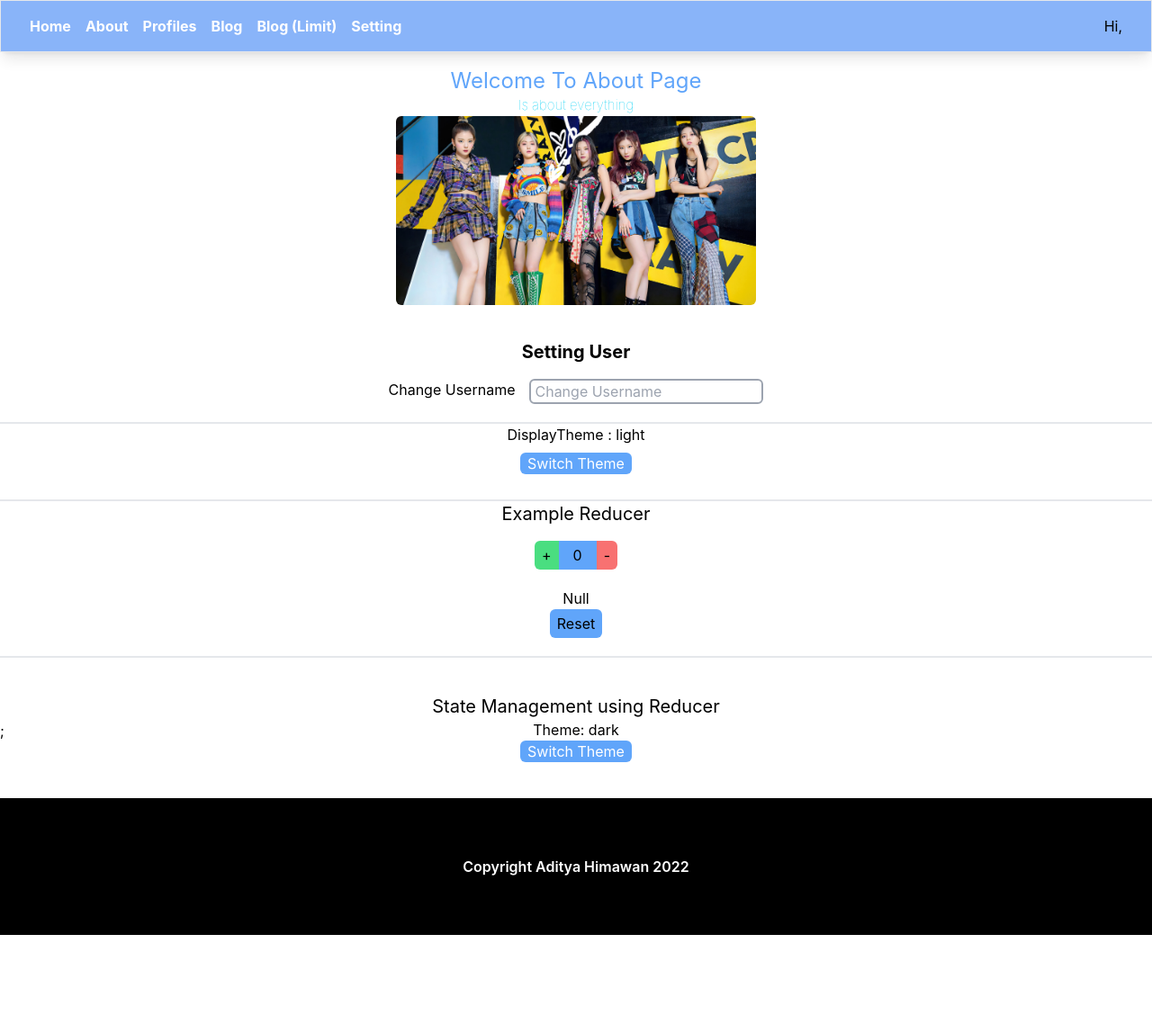
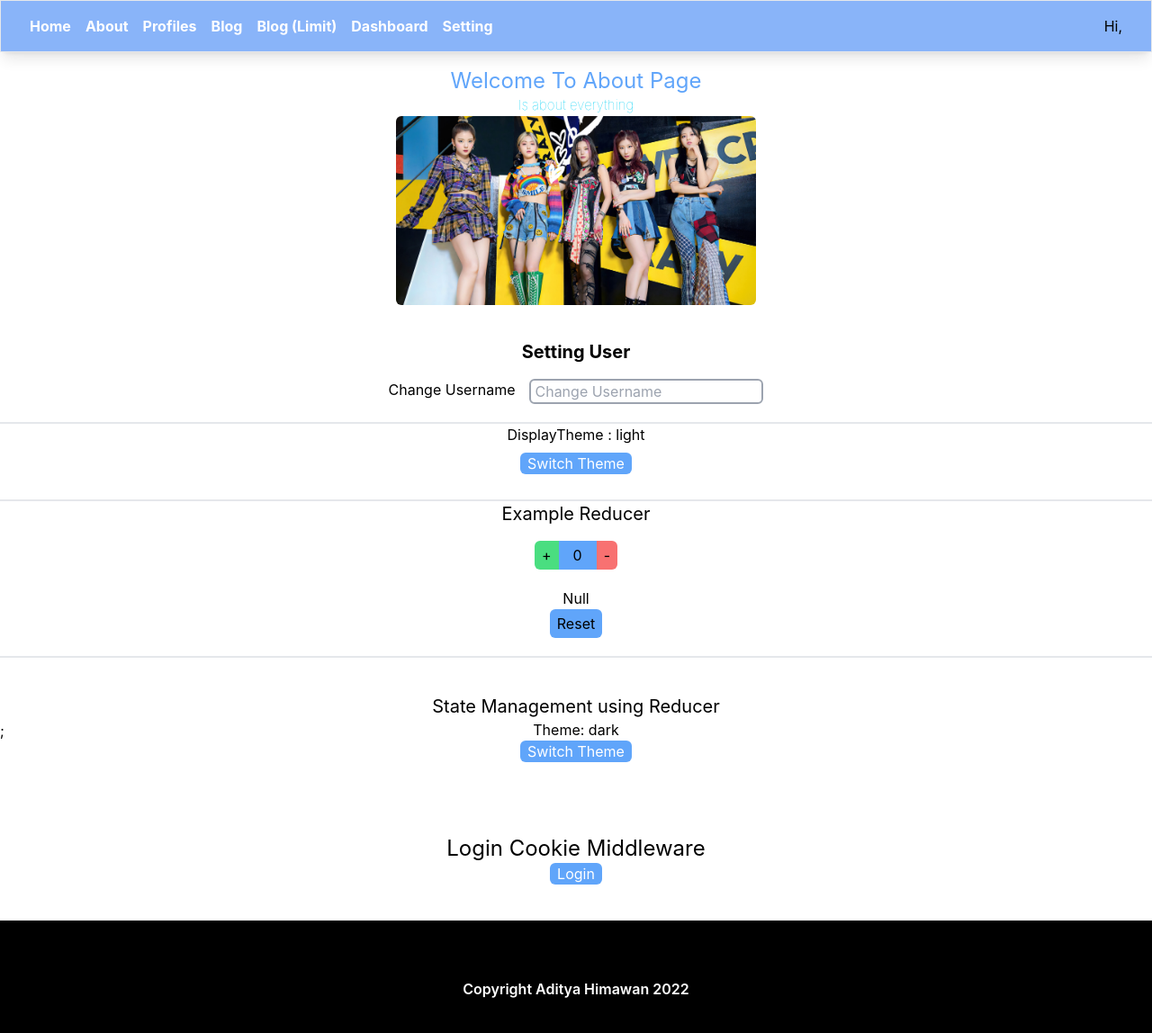
Before and after one commit to adityahimaone/FE-Learning-NextJS, a Next.js app: page /about in a window 1280 px wide. Shown: the top 1148 px of the page at 90% size. Before the commit the page ends 1039 px from the top, so only its background shows below. Built offline with nearby package versions, Linux system fonts and the light colour scheme; no server answers.

Commit message:
add middleware file

```diff
--- a/components/Header/navbar.jsx
+++ b/components/Header/navbar.jsx
@@ -28,6 +28,9 @@ export default function index() {
               <Link href="/blog-limit">Blog (Limit)</Link>
             </li>
             <li className="text-white font-bold hover:text-blue-400">
+              <Link href="/dashboard">Dashboard</Link>
+            </li>
+            <li className="text-white font-bold hover:text-blue-400">
               <Link href="/setting">Setting</Link>
             </li>
           </ul>
--- /dev/null
+++ b/components/Login.jsx
@@ -0,0 +1,21 @@
+import React from "react";
+
+export default function Login() {
+  return (
+    <div className="flex flex-col py-10 justify-center items-center">
+      <h1 className="text-2xl">Login Cookie Middleware</h1>
+      <button
+        type="button"
+        className="bg-blue-400 px-2 rounded-md text-white w-fit hover:bg-blue-700"
+        onClick={() => {
+          document.cookie = "username=John Doe";
+          document.cookie = "password=12345";
+          document.cookie = "isLoggedIn=true";
+          document.cookie = "token=12345; path=/";
+        }}
+      >
+        Login
+      </button>
+    </div>
+  );
+}
--- a/package.json
+++ b/package.json
@@ -10,6 +10,7 @@
   "dependencies": {
     "next": "12.0.10",
     "react": "17.0.2",
+    "react-cookie": "^4.1.1",
     "react-dom": "17.0.2"
   },
   "devDependencies": {
--- /dev/null
+++ b/pages/_middleware.js
@@ -0,0 +1,9 @@
+import { NextResponse } from "next/server";
+
+export default function middleware(req) {
+  const nextRes = NextResponse;
+  const { token } = req.cookies;
+  if (token) {
+    return nextRes.redirect("/dashboard");
+  }
+}
--- a/pages/about.jsx
+++ b/pages/about.jsx
@@ -5,6 +5,7 @@ import Setting from "@/components/Setting";
 import DisplayTheme from "@/components/DisplayTheme";
 import TryReducer from "@/components/TryReducer";
 import ReducerState from "@/components/ReducerState";
+import Login from "@/components/Login";
 
 export default function about() {
   return (
@@ -24,6 +25,7 @@ export default function about() {
       <DisplayTheme />
       <TryReducer />
       <ReducerState />
+      <Login />
     </Layout>
   );
 }
--- a/pages/blog-limit.jsx
+++ b/pages/blog-limit.jsx
@@ -7,10 +7,8 @@ export default function BlogLimit(props) {
   const [posts, setPosts] = useState(initialPosts.slice(0, 10));
   const [start, setStart] = useState(20);
 
-  const limitPosts = async () => {
-    const resp = await fetch("https://jsonplaceholder.typicode.com/posts");
-    const newPosts = await resp.json();
-    setPosts(newPosts.slice(0, start));
+  const limitPosts = () => {
+    setPosts(initialPosts.slice(0, start));
     setStart(start + 10);
   };
 
--- /dev/null
+++ b/pages/dashboard/index.jsx
@@ -0,0 +1,10 @@
+import React from "react";
+import Layout from "@/layouts/mainLayout";
+
+export default function Dashboard() {
+  return (
+    <Layout>
+      <h1>Selamat Datang Di Dashboard</h1>
+    </Layout>
+  );
+}
```
Also changed, not shown: 1 other file (tests, documents, lock files or other folders).
